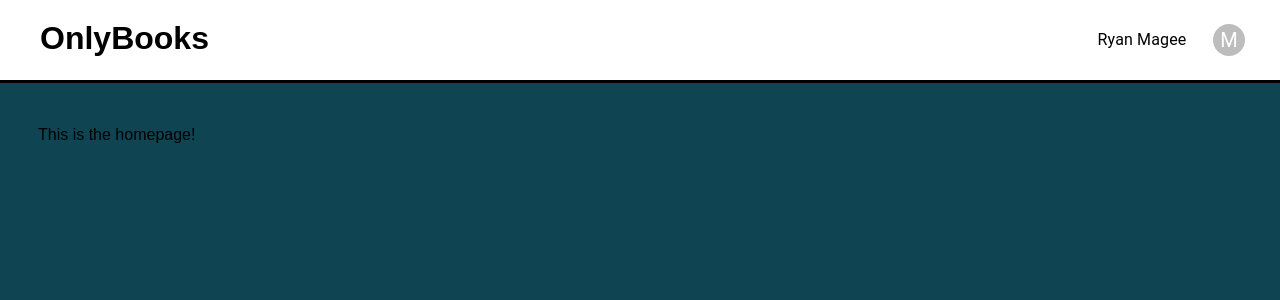
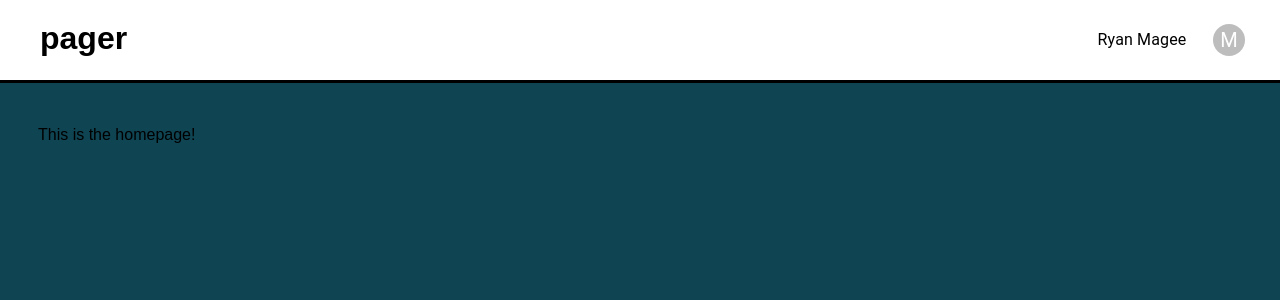
Before and after one commit to curtis-wils0n/pager, a React (Create React App) app: page / in a window 1280 px wide. Shown: the top 300 px of the page. Built offline with nearby package versions, Linux system fonts and the light colour scheme.

Commit message:
Rename routes

```diff
--- a/src/routes/navbar.jsx
+++ b/src/routes/navbar.jsx
@@ -27,7 +27,7 @@ export default function Navbar() {
     <>
       <header class="header">
         <h1 class="title">
-          <a href='/'>OnlyBooks</a>
+          <a href='/'>pager</a>
         </h1>
         <nav>
           <div class="topnav">
```
Also changed, not shown: src/routes/UserLists.jsx (renamed from src/routes/userLists.jsx), src/routes/UserListsItem.jsx (renamed from src/routes/userListsItem.jsx).
